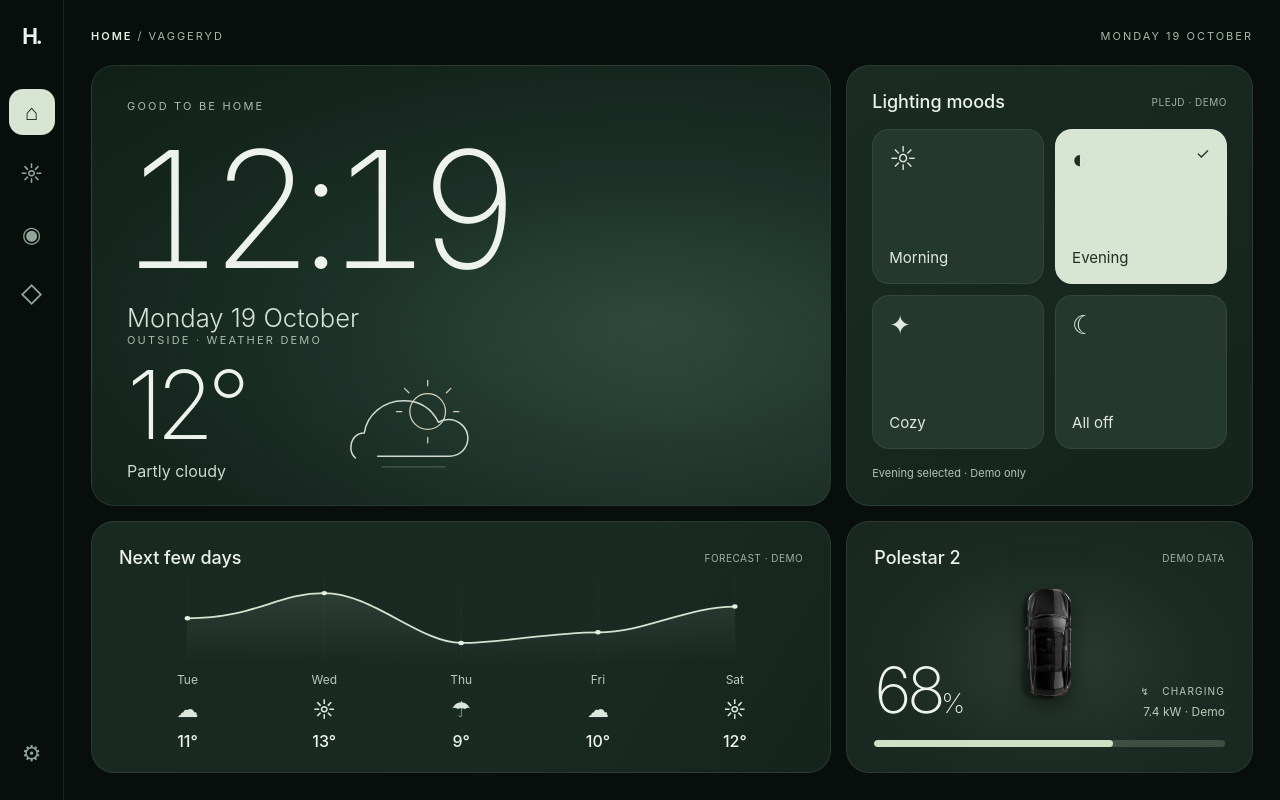
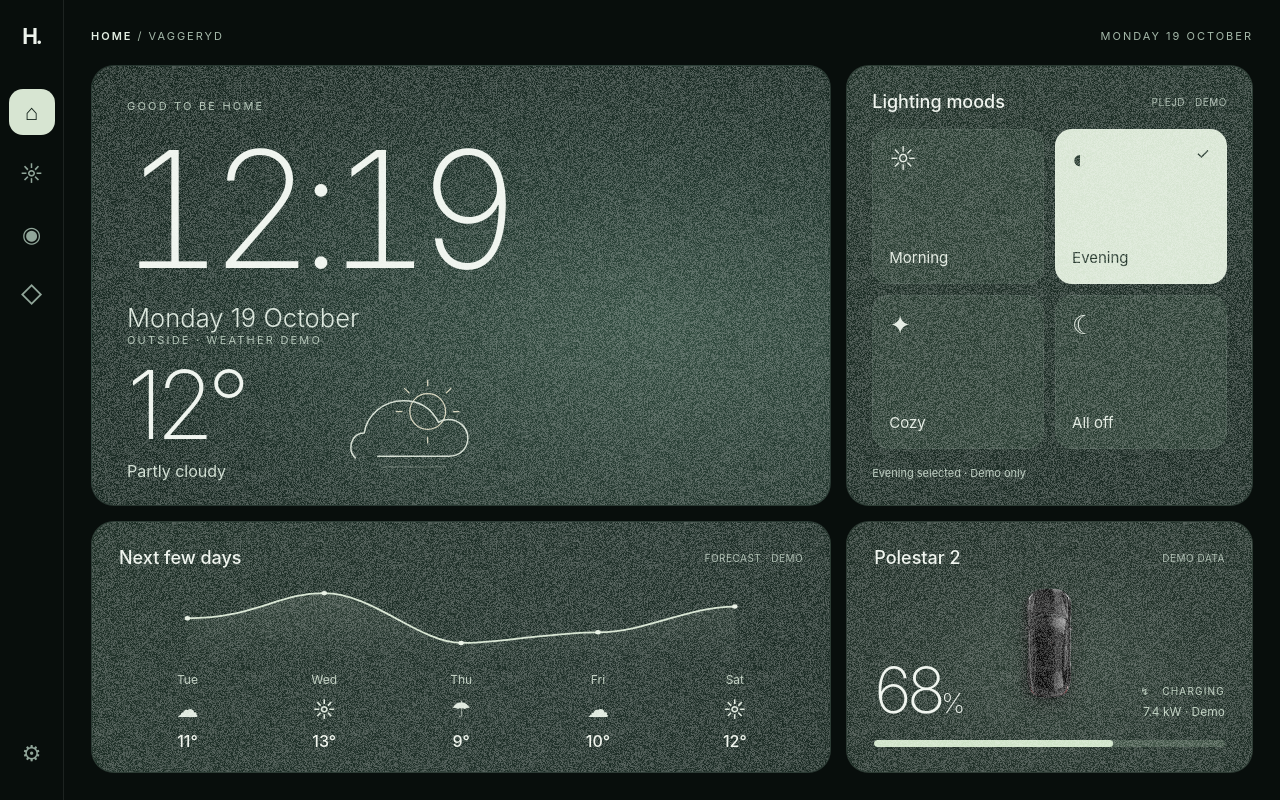
Before and after one commit to PM-Ohlsson/Home-OS, a plain HTML site: page index.html in a window 1280 px wide. Drawn offline with Linux system fonts and the light colour scheme.

Commit message:
Update index.html

```diff
--- a/index.html
+++ b/index.html
@@ -6,7 +6,7 @@
 <meta name="theme-color" content="#080e0c">
 <title>HOME OS — v0.7</title>
 <style>
-:root{font-family:Inter,"Segoe UI",Arial,sans-serif;color:#edf3ec;background:#080e0c;--grain-opacity:0;--text:#edf3ec;--muted:#a5b9aa;--line:#ffffff16;--card:#15251e}
+:root{font-family:Inter,"Segoe UI",Arial,sans-serif;color:#edf3ec;background:#080e0c;--grain-opacity:1;--text:#edf3ec;--muted:#a5b9aa;--line:#ffffff16;--card:#15251e}
 *{box-sizing:border-box}body{margin:0}button{font:inherit;cursor:pointer}button:focus-visible,input:focus-visible{outline:2px solid #d4e5cf;outline-offset:3px}
 .shell{display:grid;grid-template-columns:64px minmax(0,1fr);min-height:100vh}.rail{border-right:1px solid var(--line);display:flex;flex-direction:column;align-items:center;gap:15px;padding:24px 7px}.brand{font-size:21px;letter-spacing:-2px;font-weight:700;margin-bottom:25px}.nav{border:0;background:transparent;color:#91a69a;width:46px;height:46px;border-radius:14px;font-size:22px}.nav.active{background:#d7e5d2;color:#14231b}.nav:last-child{margin-top:auto}
 .main{padding:22px 27px 26px;width:100%;max-width:1750px;margin:0 auto;min-width:0}.top{height:28px;display:flex;align-items:center;justify-content:space-between;margin-bottom:15px;color:#a5b9aa;letter-spacing:2px;text-transform:uppercase;font-size:11px}.top strong{color:#e4efe3;font-weight:600}
```
